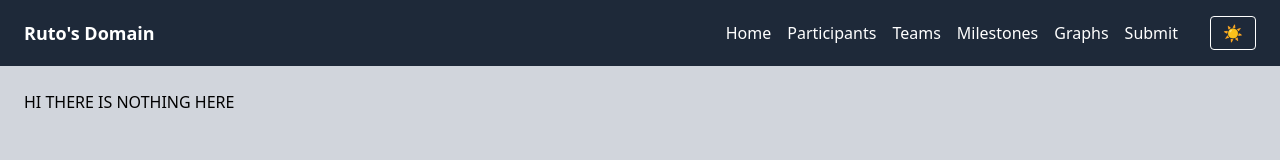
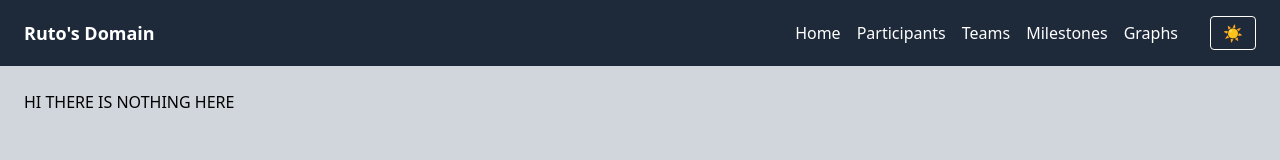
Before and after one commit to DevRuto/osp-event-bot, a Vue app in the folder src/webapp/: page / in a window 1280 px wide. Shown: the top 160 px of the page. Built offline with nearby package versions, Linux system fonts and the light colour scheme.

Commit message:
Hide submission page

```diff
--- a/src/webapp/src/App.vue
+++ b/src/webapp/src/App.vue
@@ -36,7 +36,7 @@ onMounted(() => {
         <RouterLink to="/teams" class="hover:text-gray-300">Teams</RouterLink>
         <RouterLink to="/milestones" class="hover:text-gray-300">Milestones</RouterLink>
         <RouterLink to="/graphs" class="hover:text-gray-300">Graphs</RouterLink>
-        <RouterLink to="/submit" class="hover:text-gray-300">Submit</RouterLink>
+        <!-- <RouterLink to="/submit" class="hover:text-gray-300">Submit</RouterLink> -->
 
         <!-- Theme Toggle Button -->
         <button
--- a/src/webapp/src/router/index.js
+++ b/src/webapp/src/router/index.js
@@ -14,11 +14,11 @@ const router = createRouter({
       name: 'participants',
       component: () => import('../views/ParticipantsView.vue'),
     },
-    {
-      path: '/submit',
-      name: 'submit',
-      component: () => import('../views/SubmissionView.vue'),
-    },
+    // {
+    //   path: '/submit',
+    //   name: 'submit',
+    //   component: () => import('../views/SubmissionView.vue'),
+    // },
     {
       path: '/teams',
       name: 'teams',
--- a/src/webserver/index.js
+++ b/src/webserver/index.js
@@ -2,7 +2,7 @@ import path from 'path';
 import { fileURLToPath } from 'url';
 import express from 'express';
 import logger from '#utils/logger.js';
-import SubmissionRoute from './routes/submit.js';
+// import SubmissionRoute from './routes/submit.js';
 import EventRoute from './routes/event.js';
 import ImageRoute from './routes/image.js';
 import TeamLeaderboardRoute from './routes/teams.js';
@@ -13,7 +13,7 @@ const app = express();
 app.use(express.json());
 
 // API routes
-app.use('/api', SubmissionRoute);
+// app.use('/api', SubmissionRoute);
 app.use('/api', EventRoute);
 app.use('/api', ImageRoute);
 app.use('/api', PricesRoute);
```
